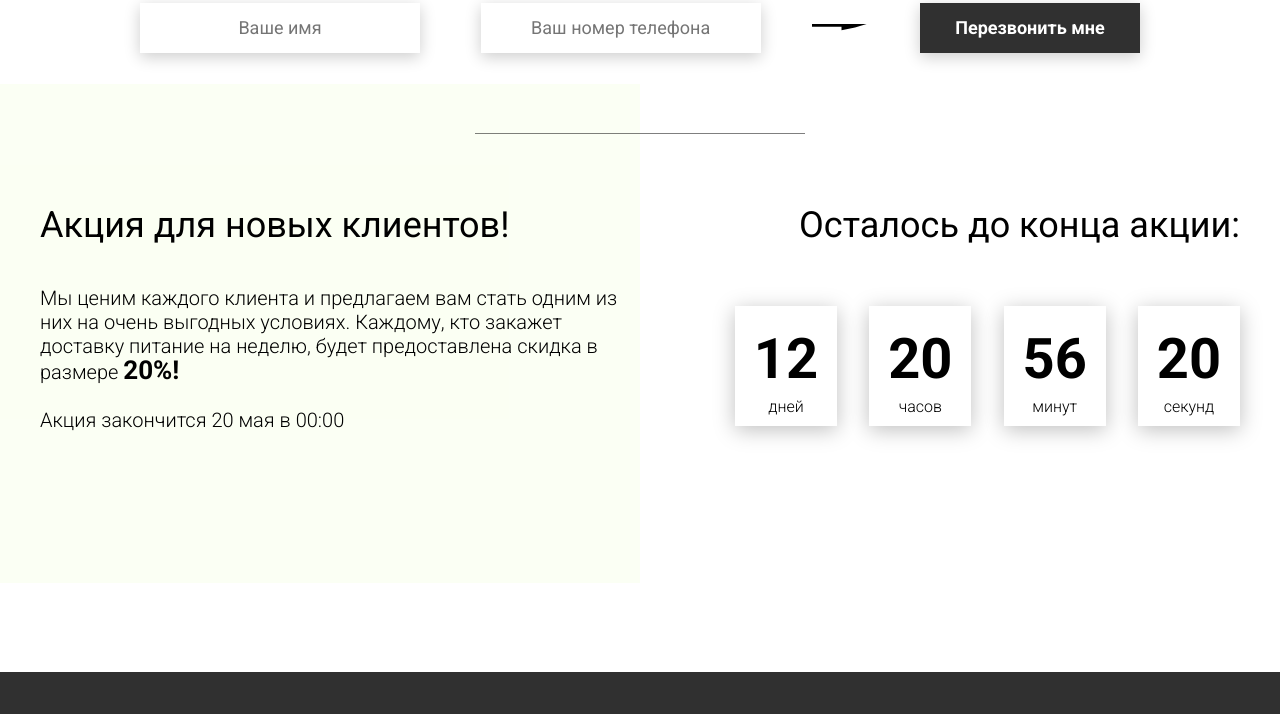
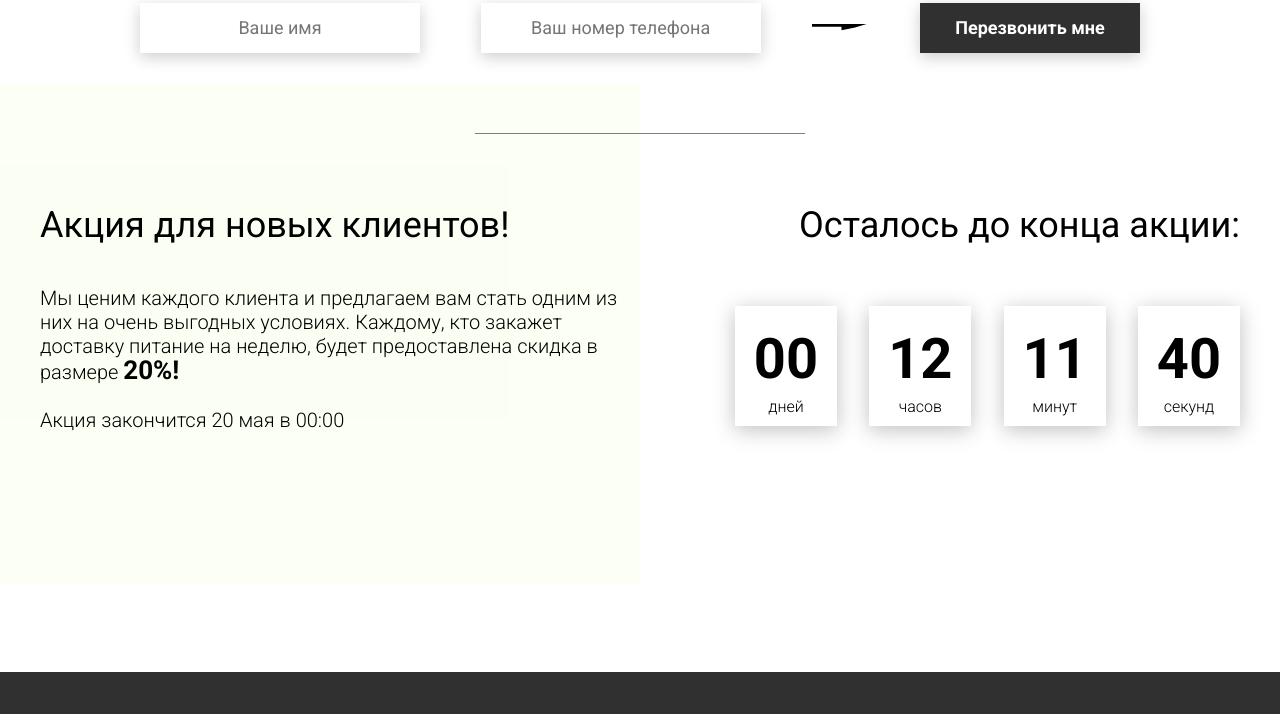
Before and after one commit to MillionerMIN/Food_JS, a plain HTML site: page index.html in a window 1280 px wide. Shown: the part 3392-4106 px from the top of the page. Drawn offline with Linux system fonts and the light colour scheme.

Commit message:
lesson_41 getTimeRemaining

```diff
--- a/index.html
+++ b/index.html
@@ -224,7 +224,7 @@
             <div class="title">Заказывай пробный день прямо сейчас!</div>
             <form action="#" class="order__form">
                 <input required placeholder="Ваше имя" name="name" type="text" class="order__input">
-                <input required placeholder="Ваш номер телефона" name="phone" type="phone" class="order__input">
+                <input required placeholder="Ваш номер телефона" name="phone" type="tel" class="order__input">
                 <img src="icons/right.svg" alt="right">
                 <button class="btn btn_dark btn_min">Перезвонить мне</button>
             </form>
@@ -294,7 +294,7 @@
                     <div class="modal__close">&times;</div>
                     <div class="modal__title">Мы свяжемся с вами как можно быстрее!</div>
                     <input required placeholder="Ваше имя" name="name" type="text" class="modal__input">
-                    <input required placeholder="Ваш номер телефона" name="phone" type="phone" class="modal__input">
+                    <input required placeholder="Ваш номер телефона" name="phone" type="tel" class="modal__input">
                     <button class="btn btn_dark btn_min">Перезвонить мне</button>
                 </form>
             </div>
--- a/js/script.js
+++ b/js/script.js
@@ -2,6 +2,7 @@
 
 window.addEventListener('DOMContentLoaded', () => {
 
+   //Tab
    const tabs = document.querySelectorAll('.tabheader__item'),
       tabsContent = document.querySelectorAll('.tabcontent'),
       tabsParant = document.querySelector('.tabheader__items');
@@ -35,10 +36,63 @@ window.addEventListener('DOMContentLoaded', () => {
                hideTabContent();
                showTabContent(i);
             }
-         });
+         })
       }
    })
 
+   // Timer
+
+   const deadLine = '2021-06-11';
+
+   function getTimeRemaining(endTime) {
+      const t = Date.parse(endTime) - Date.parse(new Date()),
+         days = Math.floor(t / (1000 * 60 * 60 * 24)),   //получим количество дней из миллисекунд
+         hours = Math.floor(t / (1000 * 60 * 60) % 24),  //получим количество часов из миллисекунд
+         minutes = Math.floor((t / 1000 / 60) % 60),  //получим количество минут из миллисекунд
+         seconds = Math.floor((t / 1000) % 60); //получим количество секунд из миллисекунд
+
+      return {
+         'total': t,
+         'days': days,
+         'hours': hours,
+         'minutes': minutes,
+         'seconds': seconds
+      }
+   }
 
 
+   function getZero(num) {
+      if (num >= 0 && num < 10) {
+         return `0${num}`;
+      } else {
+         return num;
+      }
+   }
+
+   function setClock(selector, endTime) {
+      const timer = document.querySelector(selector),
+         days = timer.querySelector('#days'),
+         hours = timer.querySelector('#hours'),
+         minutes = timer.querySelector('#minutes'),
+         seconds = timer.querySelector('#seconds'),
+         timeInterval = setInterval(updateClock, 1000);
+
+         updateClock(); //вызвали  функцию для того что б при обнавлении страницы счетчик сразу обнавился
+
+      function updateClock() {
+         const t = getTimeRemaining(endTime);
+
+         days.innerHTML = getZero(t.days);
+         hours.innerHTML = getZero(t.hours);
+         minutes.innerHTML = getZero(t.minutes);
+         seconds.innerHTML = getZero(t.seconds);
+
+         if(t.total <= 0) {
+            clearInterval(timeInterval);
+         }
+      }
+   }
+
+   setClock('.timer', deadLine);
+
 });
```
Lines whose indentation alone changed are shown as unchanged.
